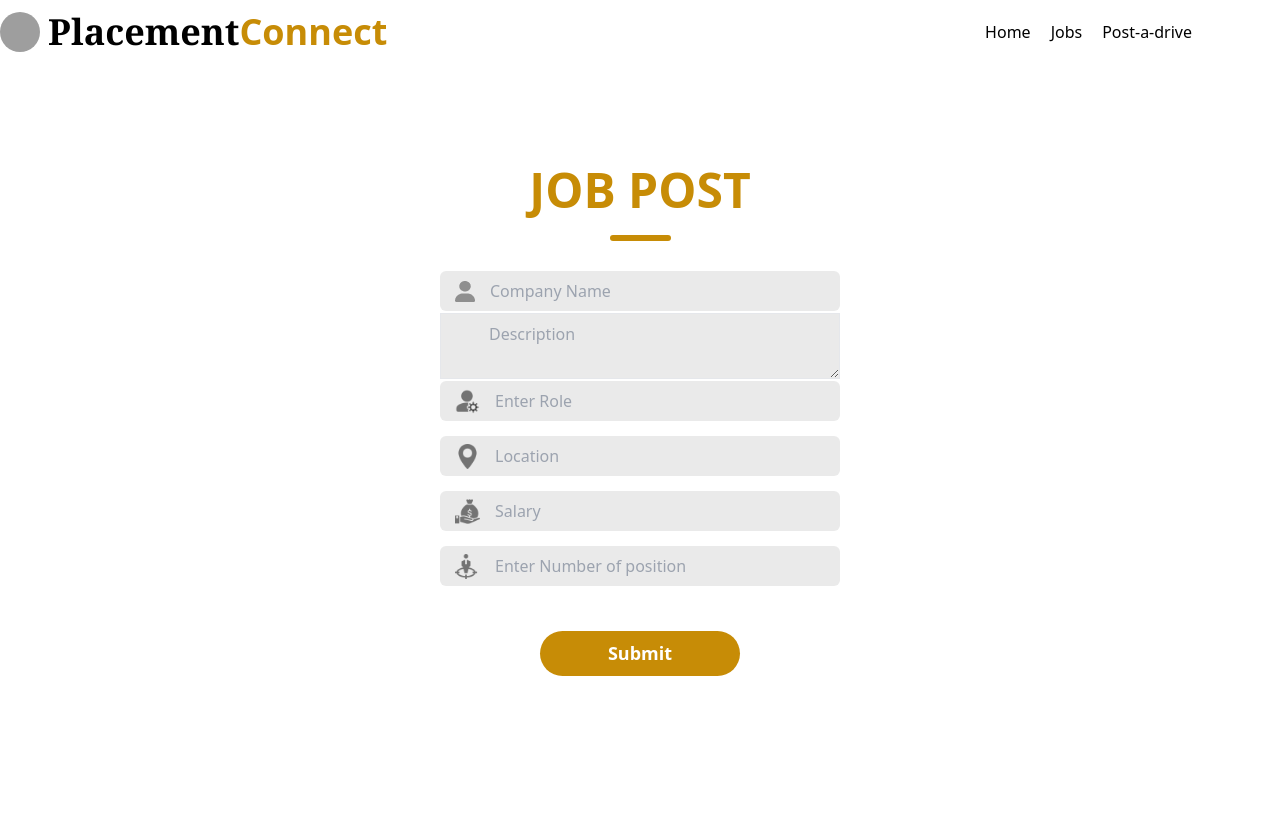
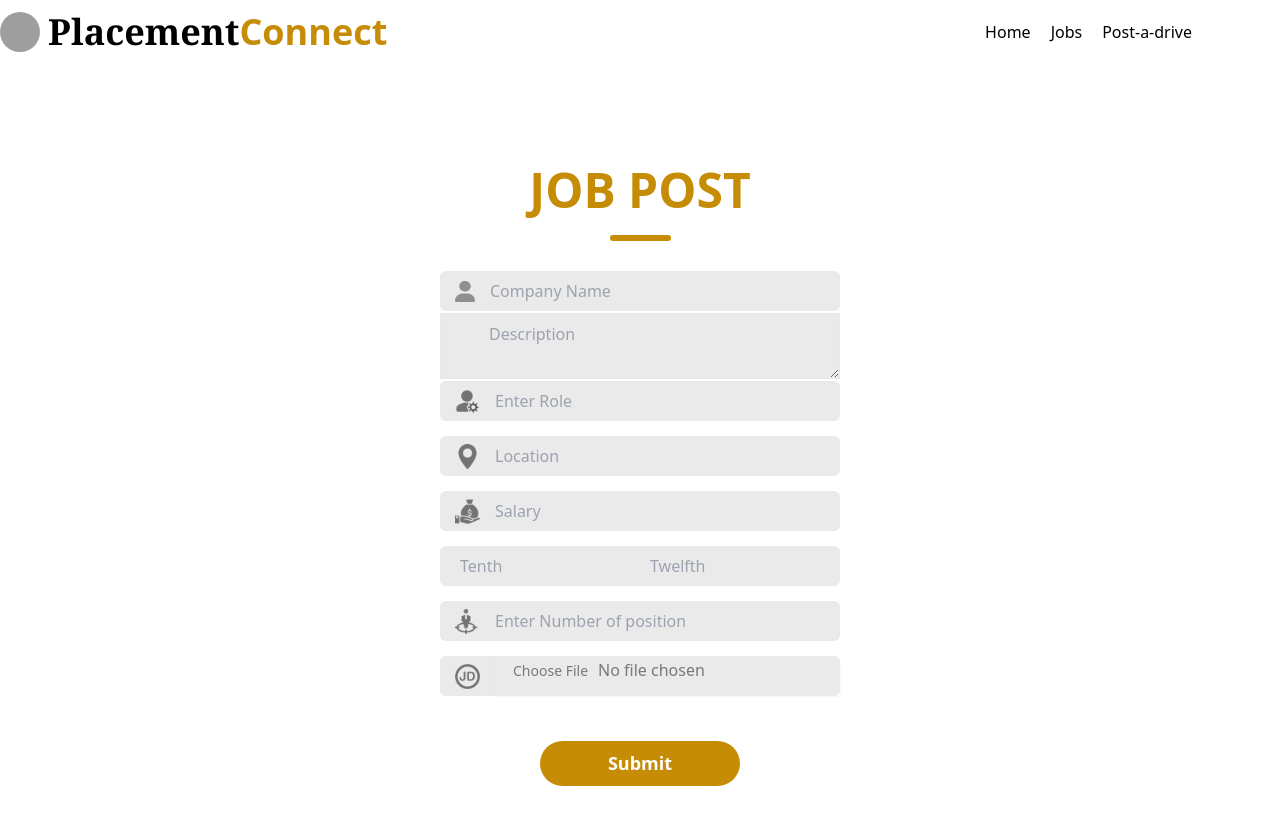
Before and after one commit to KHATIYAN19/campus-connect, a React (Vite) app in the folder frontend/: page /jobs/post in a window 1280 px wide. Shown: the top 824 px of the page. Before the commit the page ends 800 px from the top, so only its background shows below. Built offline with nearby package versions, Linux system fonts and the light colour scheme; sample sign-in values are in the browser's storage; grey boxes are pictures that could not be loaded.

Commit message:
add fields in jobpost

```diff
--- a/frontend/src/Components/LoginSignUp/JobPost.jsx
+++ b/frontend/src/Components/LoginSignUp/JobPost.jsx
@@ -7,8 +7,10 @@ import location_icon from '../Assets/location.png'
 import role_icon from '../Assets/role.png'
 import salary_icon from '../Assets/salary.png'
 import description_icon from '../Assets/info.png'
+import jd_icon from '../Assets/JD.png'
 import axios from "./axios.js"
 import { toast } from 'react-toastify'
+import { Input } from '../ui/input';
 const JobPost = ({}) => {
     const navigate=useNavigate();
     const [description, setDescription] = useState('');
@@ -72,6 +74,14 @@ const JobPost = ({}) => {
                 <img src={salary_icon} alt="salary_icon" width="25" height="18" />
                     <input type="text" placeholder='Salary' value={salary} onChange={(e) => setSalary(e.target.value)} />
                 </div>
+                <div className='input' style={{ padding: '10px' }}>
+                    <div style={{ flex: '1', padding: '10px' }}>
+                        <input type='text' placeholder='Tenth' style={{ width: "100%" }} />
+                    </div>
+                    <div style={{ flex: '1' }}>
+                        <input type='text' placeholder='Twelfth' style={{ width: '100%'}} />
+                    </div>
+                </div>
                 {/* <div className="input">
                     <img src={year_icon} alt="year_icon" width="32" height="23" />
                     <input type="date" placeholder='Date' value={testdate} onChange={(e) => {setTestdate(e.target.value); }} />
@@ -79,6 +89,15 @@ const JobPost = ({}) => {
                 <div className="input">
                 <img src={positions_icon} alt="positions_icon" width="25" height="18" />
                     <input type="Number" placeholder='Enter Number of position' value={numbers} onChange={(e) => {setNumbers(e.target.value); }} />
+                </div>
+                <div className='input'>
+                    <img src={jd_icon} alt='jd_icon' width='25' height="18" />
+                    <Input
+                        accept='application/pdf'
+                        type='file'
+                        className='cursor-pointer'
+
+                    />
                 </div>
                 <div className="submit-container">
                     <button type="submit" className="submitBtn">
```
Also changed, not shown: frontend/src/Components/Assets/JD.png (added).
